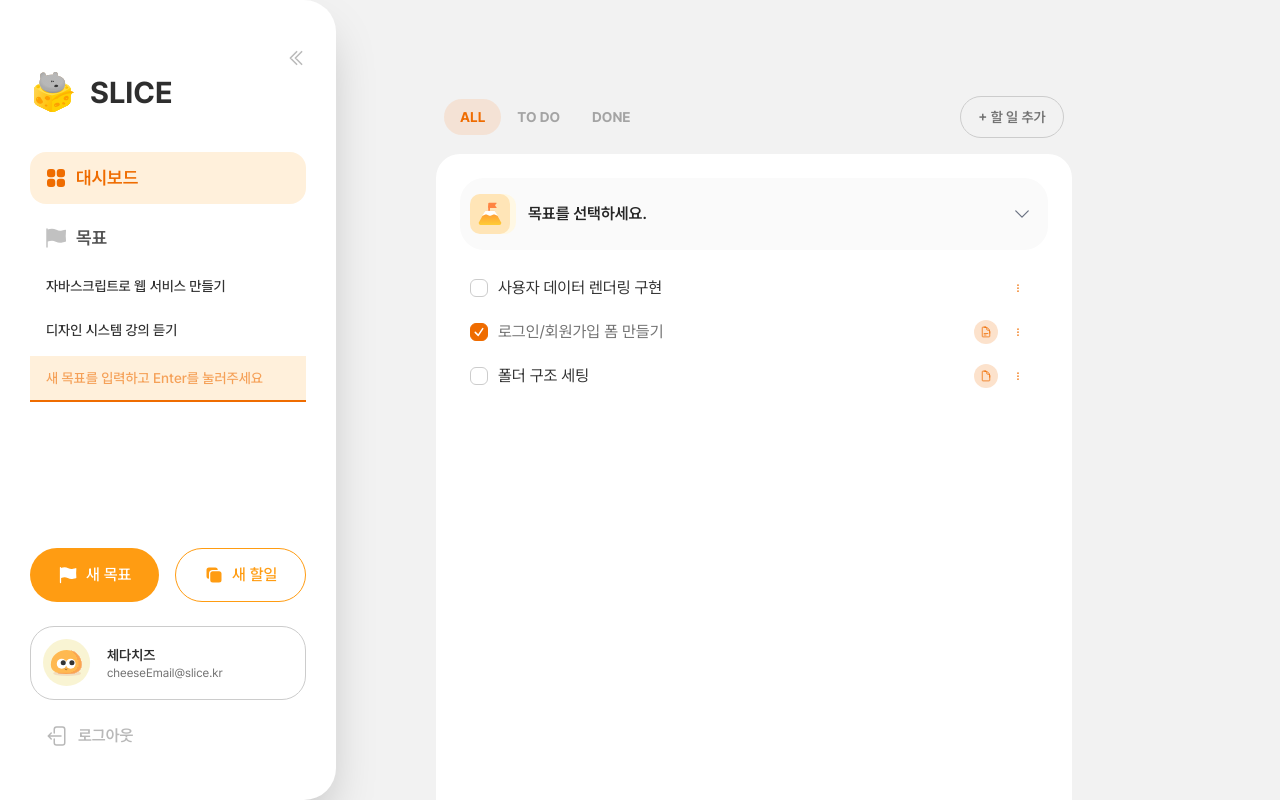
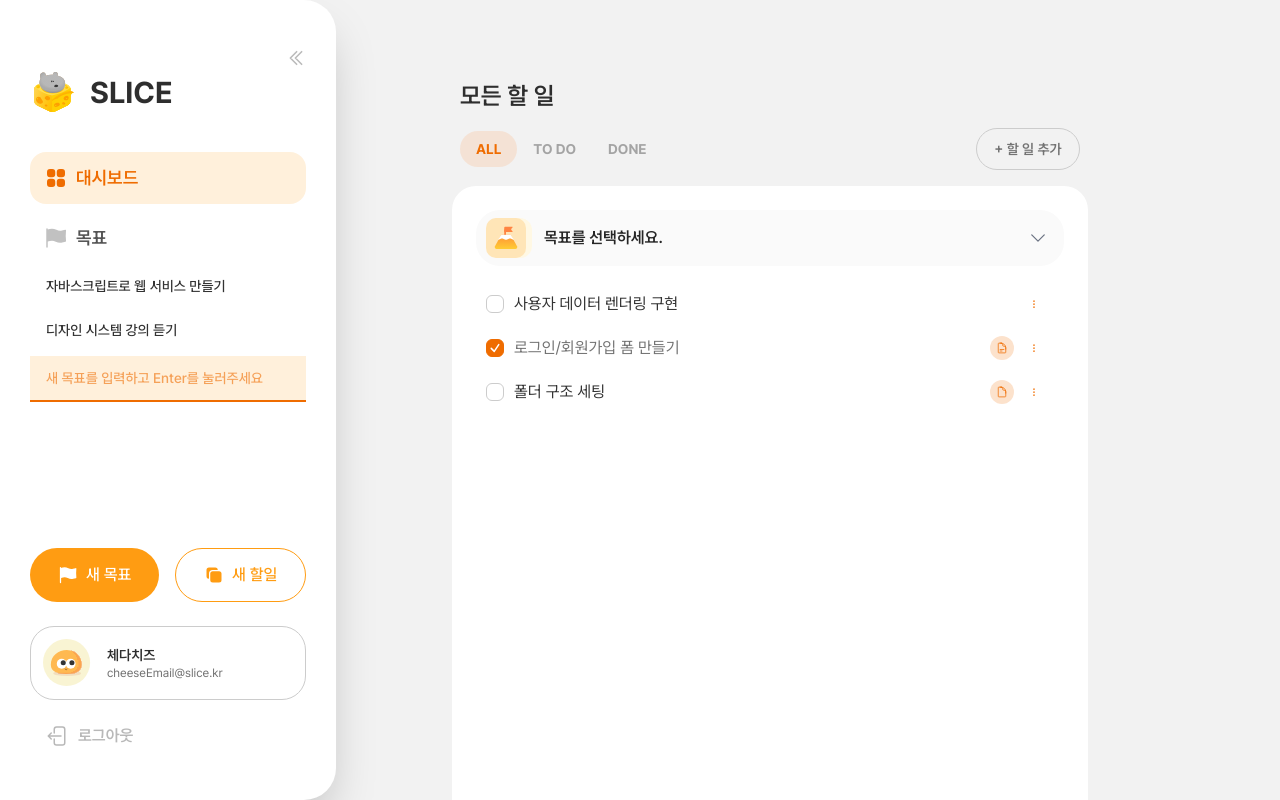
Before and after one commit to swallowedB/slice, a Next.js app: page /tasklist in a window 1280 px wide. Built offline with nearby package versions, Linux system fonts and the light colour scheme.

Commit message:
💄 Style: 모든 할 일 페이지 퍼블리싱 수정

```diff
--- /dev/null
+++ b/src/app/(protected)/tasklist/_components/EmptyListContent.tsx
@@ -0,0 +1,21 @@
+"use client";
+
+import EmptyState from "@/components/common/empty-state/EmptyState";
+import { EMPTY_MESSAGES } from "@/constants/messages";
+
+export default function EmptyListContent({
+  tab,
+}: {
+  tab: "ALL" | "TODO" | "DONE";
+}) {
+  const isTodo = tab === "TODO";
+  const isDone = tab === "DONE";
+
+  const emptyMessage = isTodo
+    ? EMPTY_MESSAGES.TODO.TODO
+    : isDone
+      ? EMPTY_MESSAGES.TODO.DONE
+      : EMPTY_MESSAGES.TODO.ALL;
+
+  return <EmptyState>{emptyMessage}</EmptyState>;
+}
--- a/src/app/(protected)/tasklist/_components/GoalSelect.tsx
+++ b/src/app/(protected)/tasklist/_components/GoalSelect.tsx
@@ -24,7 +24,7 @@ export default function GoalSelect({
       {/* 상단 목표 */}
       <button
         onClick={() => setOpen((prev) => !prev)}
-        className={`flex w-full items-center justify-between rounded-3xl bg-[#FAFAFA] px-4 py-4 transition-all ${
+        className={`flex h-14 w-full items-center justify-between rounded-3xl bg-[#FAFAFA] px-4 py-3 transition-all ${
           open ? "rounded-b-none" : ""
         }`}>
         <div className="flex items-center gap-3">
--- a/src/app/(protected)/tasklist/_components/TaskContent.tsx
+++ b/src/app/(protected)/tasklist/_components/TaskContent.tsx
@@ -3,32 +3,45 @@
 import { useState } from "react";
 import GoalSelect from "./GoalSelect";
 import ListItem from "@/components/common/list/list-item/ListItem";
+import EmptyListContent from "./EmptyListContent";
 import { useListItems } from "@/hooks/useListItems";
-
 const mockGoals = [
   "자바스크립트로 웹 서비스 만들기",
   "디자인 시스템 강의 듣기",
 ];
+
+// const mockTasks: any[] = [];
+
 const mockTasks = [
   { id: 1, label: "사용자 데이터 렌더링 구현", checked: false },
   { id: 2, label: "로그인/회원가입 폼 만들기", checked: true, note: true },
   { id: 3, label: "폴더 구조 세팅", checked: false, file: true },
 ];
 
-export default function TaskContent() {
+export default function TaskListContent({
+  tab,
+}: {
+  tab: "ALL" | "TODO" | "DONE";
+}) {
   const [goal, setGoal] = useState("");
-  const [tasks, setTasks] = useState(mockTasks);
   const { items, onToggleChecked } = useListItems(mockTasks);
 
-  const handleChange = (id: number) => {
-    setTasks((prev) =>
-      prev.map((item) =>
-        item.id === id ? { ...item, checked: !item.checked } : item,
-      ),
-    );
-  };
+  const filtered =
+    tab === "ALL"
+      ? items
+      : tab === "TODO"
+        ? items.filter((i) => !i.checked)
+        : items.filter((i) => i.checked);
+
   return (
-    <div className="h-[640px] w-[343px] rounded-3xl bg-white px-4 py-4 pb-8 lg:h-[916px] lg:w-[636px] lg:px-6 lg:pt-6 lg:pb-10 2xl:h-[796px] 2xl:w-[720px] 2xl:rounded-2xl 2xl:px-8 2xl:pt-8 2xl:pb-44">
+    <>
+      {/* 리스트 유무에 따른 화면 분기 */}
+      <div
+        className={`flex h-[640px] w-[343px] flex-col rounded-2xl bg-white px-4 pt-4 pb-8 md:w-[636px] lg:h-[916px] lg:rounded-3xl lg:px-6 lg:pt-6 lg:pb-10 2xl:h-[900px] 2xl:w-[720px] 2xl:px-8 2xl:pt-8 2xl:pb-8`}>
+        {filtered.length === 0 ? (
+          <EmptyListContent tab={tab} />
+        ) : (
+          <>
             <GoalSelect
               goals={mockGoals}
               title="목표를 선택하세요."
@@ -37,10 +50,13 @@ export default function TaskContent() {
             />
             <div className="mt-4">
               <ListItem
-          items={items}
+                items={filtered}
                 onToggleChecked={onToggleChecked}
               />
             </div>
+          </>
+        )}
       </div>
+    </>
   );
 }
--- a/src/app/(protected)/tasklist/_components/TaskHeader.tsx
+++ b/src/app/(protected)/tasklist/_components/TaskHeader.tsx
@@ -10,6 +10,7 @@ interface TaskHeaderProps {
   tab: TabType;
   onTabChange: (tab: TabType) => void;
   onAdd: () => void;
+  className?: string;
 }
 
 export default function TaskHeader({
@@ -26,7 +27,6 @@ export default function TaskHeader({
             onClick={() => onTabChange(t)}
             className={clsx(
               "cursor-pointer rounded-full px-4 py-2 text-sm font-bold transition-colors",
-              "lg: px-4 lg:py-2 lg:font-bold",
               tab === t ? "bg-[#FFA56533] text-orange-400" : "text-[#A4A4A4]",
             )}>
             {t === "ALL" && "ALL"}
--- /dev/null
+++ b/src/app/(protected)/tasklist/_components/TaskListLayout.tsx
@@ -0,0 +1,13 @@
+import { ReactNode } from "react";
+
+interface TaskListLayoutProps {
+  children: ReactNode;
+}
+
+export default function TaskListLayout({ children }: TaskListLayoutProps) {
+  return (
+    <div className="flex w-full max-w-[720px] flex-col rounded-3xl px-4">
+      {children}
+    </div>
+  );
+}
--- a/src/app/(protected)/tasklist/page.tsx
+++ b/src/app/(protected)/tasklist/page.tsx
@@ -2,19 +2,28 @@
 
 import TaskHeader from "./_components/TaskHeader";
 import TaskListContent from "./_components/TaskContent";
+import MobileHeader from "../_components/layout/MobileHeader";
 import { useState } from "react";
+import TaskListLayout from "./_components/TaskListLayout";
 
 export default function TasklistPage() {
   const [tab, setTab] = useState<"ALL" | "TODO" | "DONE">("ALL");
 
   return (
-    <div className="h-screen">
-      <TaskHeader
-        tab={tab}
-        onTabChange={(t) => setTab(t)}
-        onAdd={() => console.log("할 일 추가")}
-      />
-      <TaskListContent />
-    </div>
+    <section className="">
+      <MobileHeader title="모든 할 일" />
+      <h2 className="color-black hidden sm:block sm:pl-6 sm:text-2xl sm:font-semibold">
+        모든 할 일
+      </h2>
+      <TaskListLayout>
+        <TaskHeader
+          tab={tab}
+          onTabChange={(t) => setTab(t)}
+          onAdd={() => console.log("할 일 추가")}
+          className="mb-4"
+        />
+        <TaskListContent tab={tab} />
+      </TaskListLayout>
+    </section>
   );
 }
```
Lines whose indentation alone changed are shown as unchanged.
